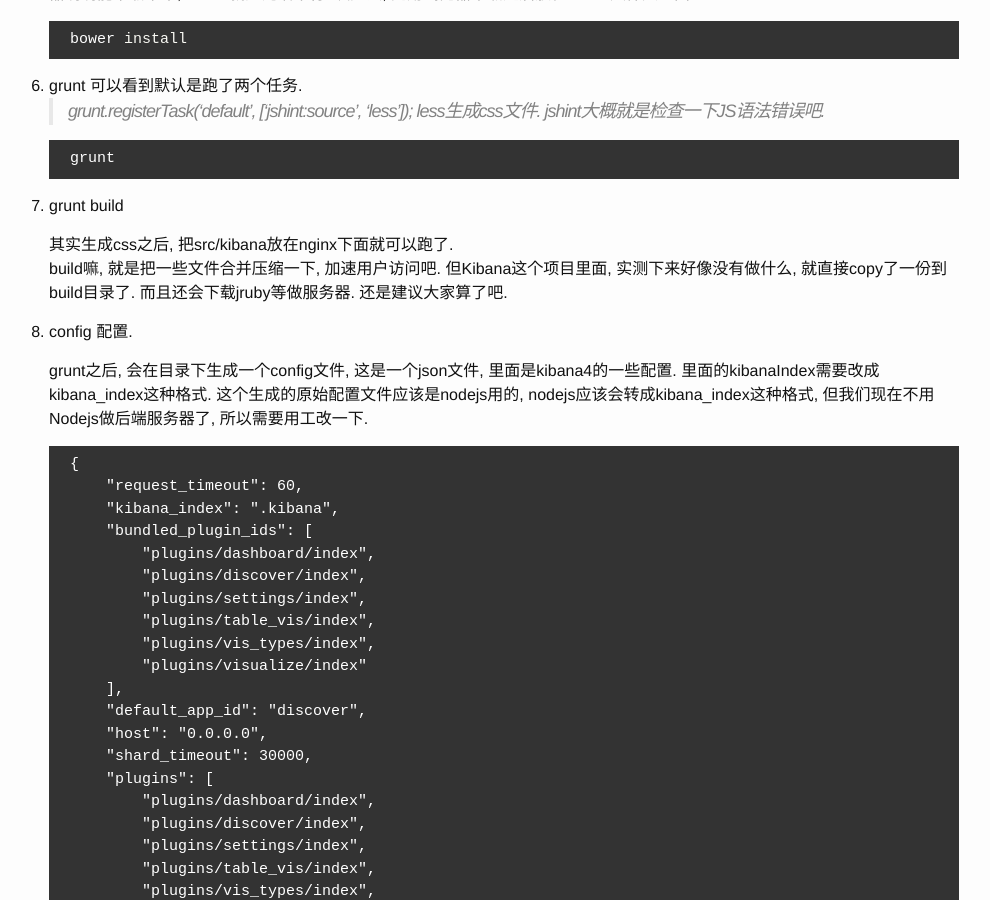
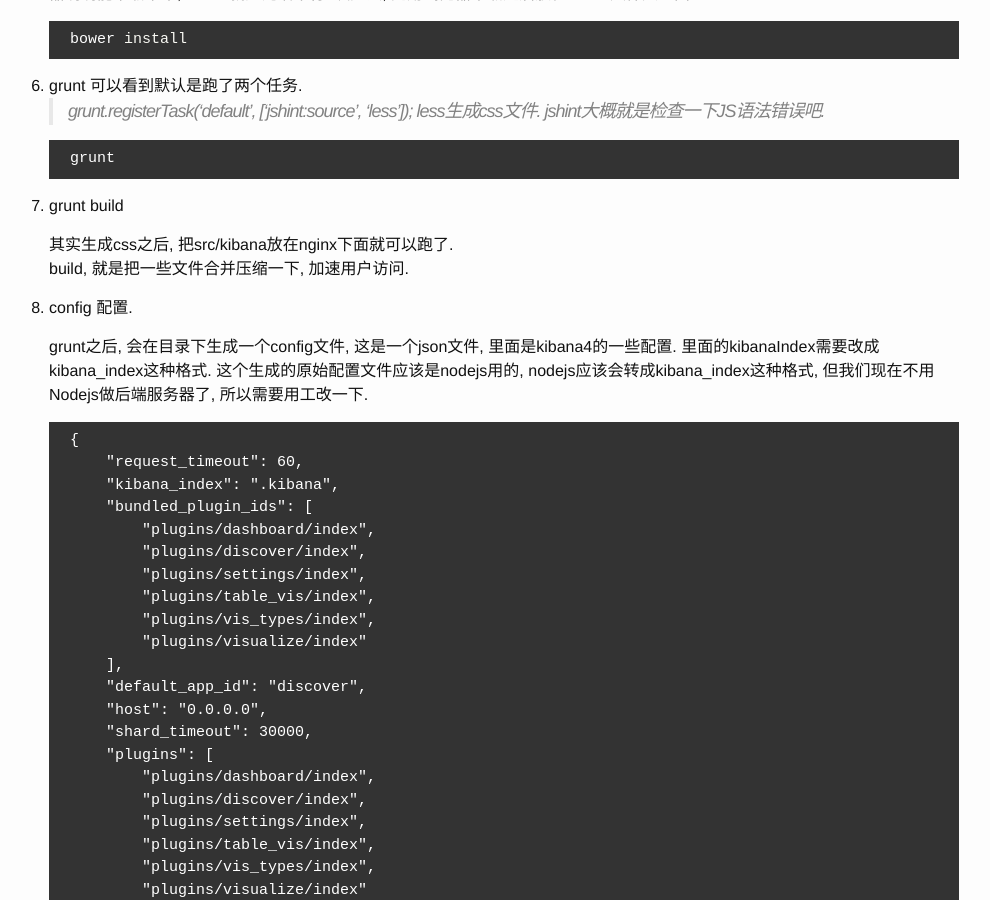
Before and after one commit to childe/ohmycat, a Jekyll site: the page built from _posts/2014-12-13-kibana4-install.md, in a window 1280 px wide and 900 px high, scrolled down 953 px. Shown: the whole window, without its empty margins (151-1141 px from the left). Built offline with Jekyll 4.4.1, drawn with Linux system fonts in a browser that asks for light colours; Markdown is read by kramdown in place of the engine named in the settings; comment, search, counter and statistics services are not loaded.

Commit message:
grunt build

```diff
--- a/_posts/2014-12-13-kibana4-install.md
+++ b/_posts/2014-12-13-kibana4-install.md
@@ -66,7 +66,7 @@ categories: elasticsearch
 7. grunt build
 
     其实生成css之后, 把src/kibana放在nginx下面就可以跑了.
-    build嘛, 就是把一些文件合并压缩一下, 加速用户访问吧. 但Kibana这个项目里面, 实测下来好像没有做什么, 就直接copy了一份到build目录了. 而且还会下载jruby等做服务器. 还是建议大家算了吧.
+    build, 就是把一些文件合并压缩一下, 加速用户访问.
 
 8. config 配置.
 
```
